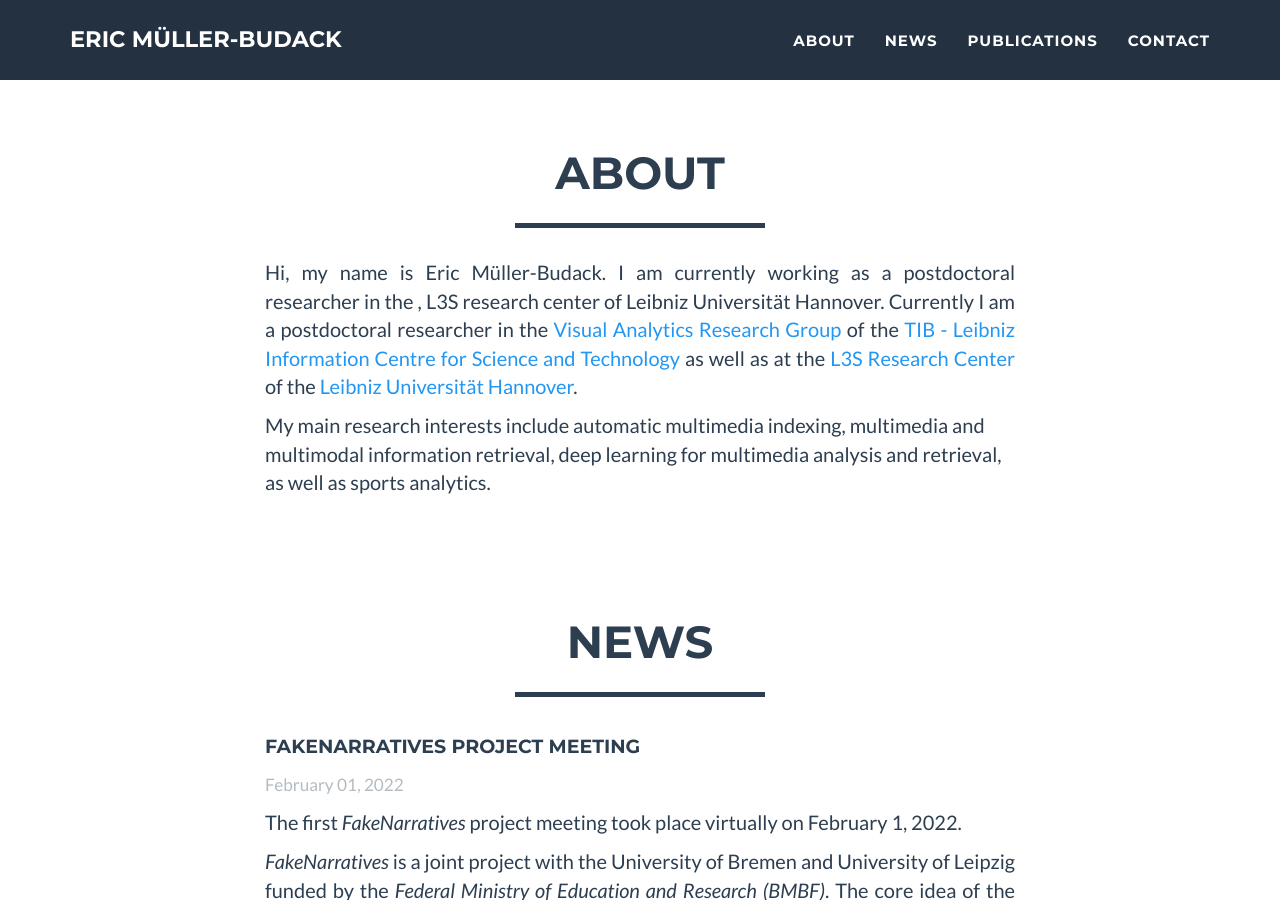
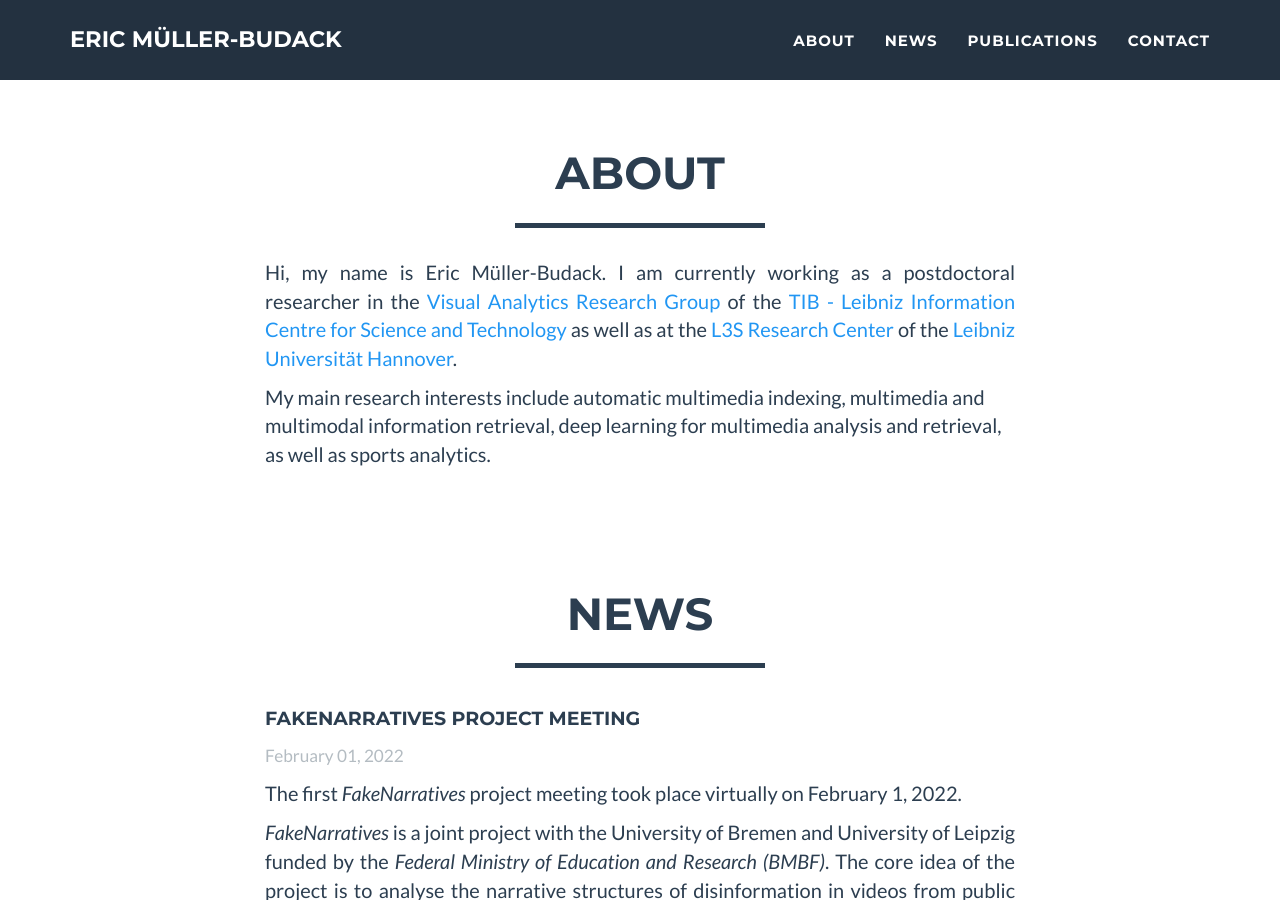
Before and after one commit to e-mb/e-mb.github.io, a Jekyll site: the page built from index.html, in a window 1280 px wide and 900 px high, scrolled down 719 px. Built offline with Jekyll 4.4.1, drawn with Linux system fonts in a browser that asks for light colours.

Commit message:
changes in about section

```diff
--- a/_includes/about.html
+++ b/_includes/about.html
@@ -12,8 +12,6 @@
                     <p style="text-align: justify;">
                         Hi, my name is Eric Müller-Budack.
                         I am currently working as a postdoctoral researcher in the
-                        , L3S research center of Leibniz Universität Hannover.
-                        Currently I am a postdoctoral researcher in the
                         <a href="https://www.tib.eu/en/research-development/research-groups-and-labs/visual-analytics">Visual Analytics Research Group</a>
                         of the
                         <a href="https://www.tib.eu/en">TIB - Leibniz Information Centre for Science and Technology</a>
```
